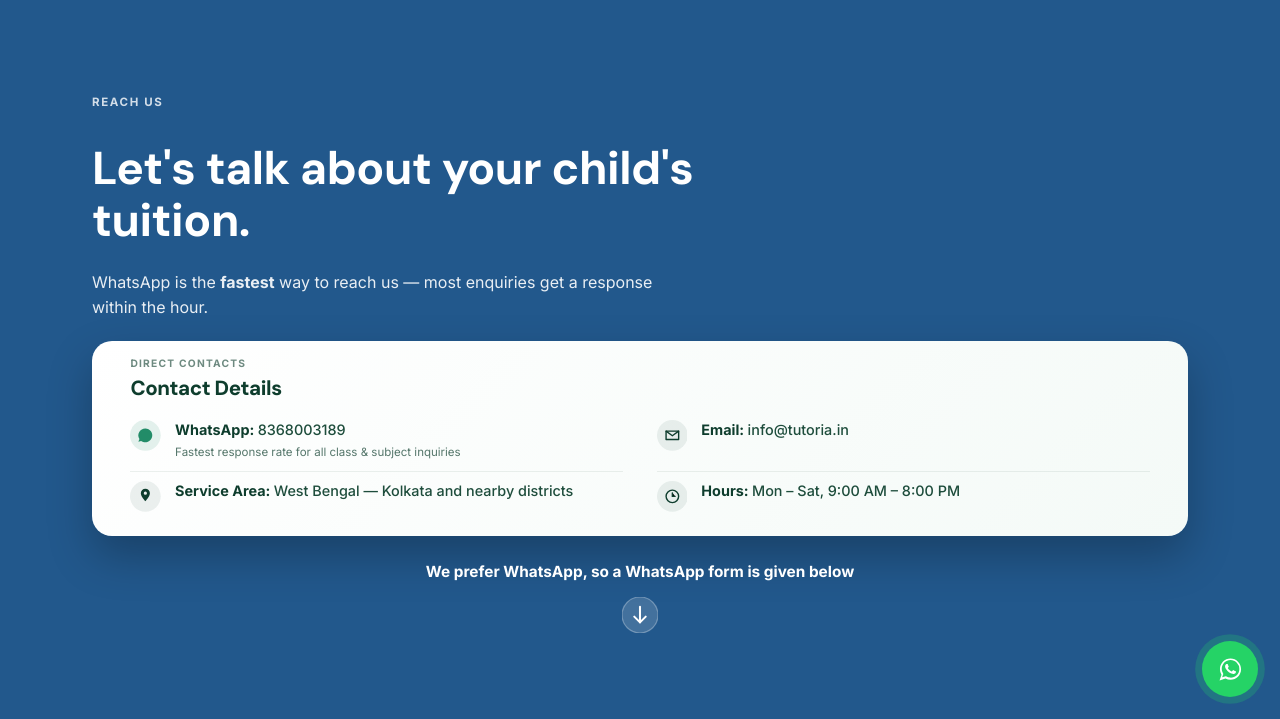
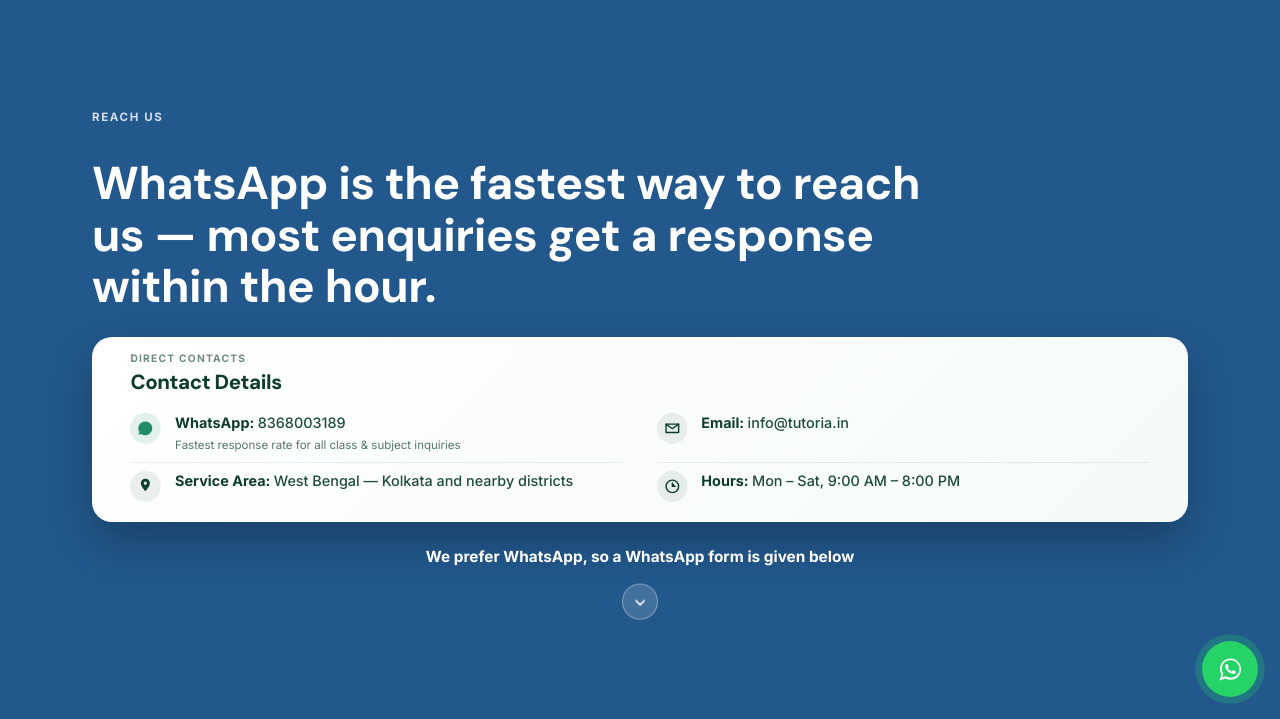
Before and after one commit to tanbirab/testpto, a plain HTML site: page contact.html in a window 1280 px wide. Shown: the part 81-800 px from the top of the page. Drawn offline with Linux system fonts and the light colour scheme.

Commit message:
Add files via upload

```diff
--- a/contact.html
+++ b/contact.html
@@ -39,8 +39,7 @@
 <section class="hero hero-contact hero-full">
   <div class="hero-contact-frame">
     <p class="hero-contact-eyebrow">Reach Us</p>
-    <h1 class="hero-contact-title">Let's talk about your child's tuition.</h1>
-    <p class="hero-contact-lead">WhatsApp is the <strong>fastest</strong> way to reach us — most enquiries get a response within the hour.</p>
+    <h1 class="hero-contact-lead">WhatsApp is the <strong>fastest</strong> way to reach us — most enquiries get a response within the hour.</h1>
 
     <div class="hero-contact-card">
       <p class="hero-contact-card-eyebrow">Direct Contacts</p>
@@ -97,12 +96,8 @@
     <div class="hero-contact-prompt">
       <p>We prefer WhatsApp, so a WhatsApp form is given below</p>
       <a href="#contact-form" class="hero-contact-arrow" aria-label="Scroll to the contact form">
-        <svg viewBox="0 0 44 44" width="44" height="44">
-          <circle cx="22" cy="22" r="22" fill="#FFFFFF" fill-opacity="0.15" stroke="#FFFFFF" stroke-opacity="0.3" stroke-width="1.5"/>
-          <g stroke="#FFFFFF" stroke-width="2.5" stroke-linecap="round" stroke-linejoin="round" fill="none">
-            <line x1="22" y1="12" x2="22" y2="31"/>
-            <polyline points="15,24 22,31 29,24"/>
-          </g>
+        <svg viewBox="0 0 24 24" width="20" height="20" aria-hidden="true">
+          <polyline points="5,10 12,17 19,10" fill="none" stroke="#FFFFFF" stroke-width="2.5" stroke-linecap="round" stroke-linejoin="round"/>
         </svg>
       </a>
     </div>
--- a/style.css
+++ b/style.css
@@ -325,20 +325,14 @@ h1,h2,h3{font-family:var(--font-display); font-weight:700; letter-spacing:-.02em
   text-transform:uppercase; color:#FFFFFF; opacity:.8;
   margin:0 0 clamp(6px,1vh,10px);
 }
-.hero-contact-title{
-  font-family:var(--font-display); font-weight:800;
-  font-size:clamp(1.7rem,3.4vw,2.5rem);
-  color:#FFFFFF; margin:0 0 clamp(8px,1.4vh,14px); line-height:1.15;
+.hero-contact-lead{
+  font-family:var(--font-display); font-weight:700;
+  font-size:clamp(1.5rem,2.9vw,2.2rem); line-height:1.3;
+  color:#FFFFFF; margin:0 0 clamp(18px,2.8vh,30px);
   letter-spacing:-.01em;
-  max-width:22ch;
+  max-width:26ch;
 }
-.hero-contact-lead{
-  font-family:var(--font-body); font-weight:400;
-  font-size:clamp(.95rem,1.25vw,1.1rem); line-height:1.55;
-  color:rgba(255,255,255,.9); margin:0 0 clamp(14px,2.2vh,24px);
-  max-width:56ch;
-}
-.hero-contact-lead strong{ font-weight:700; }
+.hero-contact-lead strong{ font-weight:800; color:#fff; }
 
 .hero-contact-card{
   background:linear-gradient(135deg,#FFFFFF,#F4FAF7);
@@ -398,15 +392,32 @@ h1,h2,h3{font-family:var(--font-display); font-weight:700; letter-spacing:-.02em
   font-size:clamp(.92rem,1.2vw,1.1rem); color:#FFFFFF; margin:0;
 }
 .hero-contact-arrow{
-  width:clamp(36px,2.8vw,44px); height:clamp(36px,2.8vw,44px);
-  display:block; transition:transform .2s ease;
+  width:clamp(36px,2.8vw,44px); aspect-ratio:1/1;
+  border-radius:50%;
+  display:flex; align-items:center; justify-content:center;
+  flex:none;
+  background:rgba(255,255,255,.15);
+  border:1.5px solid rgba(255,255,255,.35);
+  transition:background .2s ease, border-color .2s ease, transform .2s ease;
+  animation:heroArrowBob 1.8s ease-in-out infinite;
 }
-.hero-contact-arrow svg{ display:block; width:100%; height:100%; }
-.hero-contact-arrow:hover{ transform:translateY(4px); }
+.hero-contact-arrow svg{ display:block; width:42%; height:42%; }
+.hero-contact-arrow:hover{
+  background:rgba(255,255,255,.28);
+  border-color:rgba(255,255,255,.55);
+  animation-play-state:paused;
+  transform:translateY(4px);
+}
+@keyframes heroArrowBob{
+  0%,100%{ transform:translateY(0); }
+  50%{ transform:translateY(6px); }
+}
+@media (prefers-reduced-motion:reduce){
+  .hero-contact-arrow{ animation:none; }
+}
 
 @media (max-width:1000px){
   .hero-contact{ min-height:auto; padding:6vh 0 5vh; }
-  .hero-contact-title{ max-width:none; }
   .hero-contact-items{ grid-template-columns:1fr; }
   .hero-contact-item{ gap:12px; }
   .hero-contact-item:nth-child(n+3){ border-top:none; }
@@ -415,16 +426,26 @@ h1,h2,h3{font-family:var(--font-display); font-weight:700; letter-spacing:-.02em
 @media (max-width:640px){
   .hero-contact-item{ flex-wrap:wrap; }
 }
-/* Laptop-height safety net: on shorter viewports (typical 13"–14"
-   laptops, ~700–820px tall) trim the section's own top/bottom
-   padding a bit further so the whole hero — eyebrow, title, lead,
-   card and scroll prompt — clears one screen without scrolling. */
+/* Laptop-height safety net: most laptops report a CSS viewport
+   height of roughly 650–860px once the browser chrome (tabs, URL
+   bar, bookmarks) is subtracted from the physical screen — even on
+   1440x900 / 1536x864 panels. Dropping the standalone headline
+   freed up real room, so this tier only needs to gently tighten
+   spacing (not hide copy) to guarantee the scroll-prompt arrow
+   always clears the screen without scrolling, keeping the section
+   full-bleed and cinematic. */
 @media (min-width:1001px) and (max-height:820px){
   .hero-contact{ padding:clamp(18px,3vh,32px) 0; }
-  .hero-contact-title{ font-size:clamp(1.5rem,3vw,2.1rem); }
-  .hero-contact-lead{ margin-bottom:clamp(10px,1.6vh,18px); }
-  .hero-contact-card{ padding:clamp(14px,1.8vh,22px) clamp(22px,3vw,40px); }
-  .hero-contact-prompt{ margin-top:clamp(12px,2vh,20px); }
+  .hero-contact-lead{ font-size:clamp(1.25rem,2.4vw,1.7rem); margin-bottom:clamp(12px,2vh,20px); }
+  .hero-contact-card{ padding:clamp(12px,1.6vh,20px) clamp(20px,3vw,40px); }
+  .hero-contact-item{ padding:clamp(6px,1vh,10px) 0; }
+  .hero-contact-prompt{ margin-top:clamp(10px,1.8vh,18px); }
+}
+@media (min-width:1001px) and (max-height:700px){
+  .hero-contact-sub{ display:none; }
+  .hero-contact-lead{ font-size:clamp(1.1rem,2.1vw,1.4rem); margin-bottom:clamp(10px,1.6vh,16px); }
+  .hero-contact-card{ padding:clamp(10px,1.3vh,16px) clamp(18px,2.6vw,36px); }
+  .hero-contact-prompt{ margin-top:clamp(6px,1.2vh,12px); }
 }
 @media (max-width:640px){
   .hero-full-grid{
```
